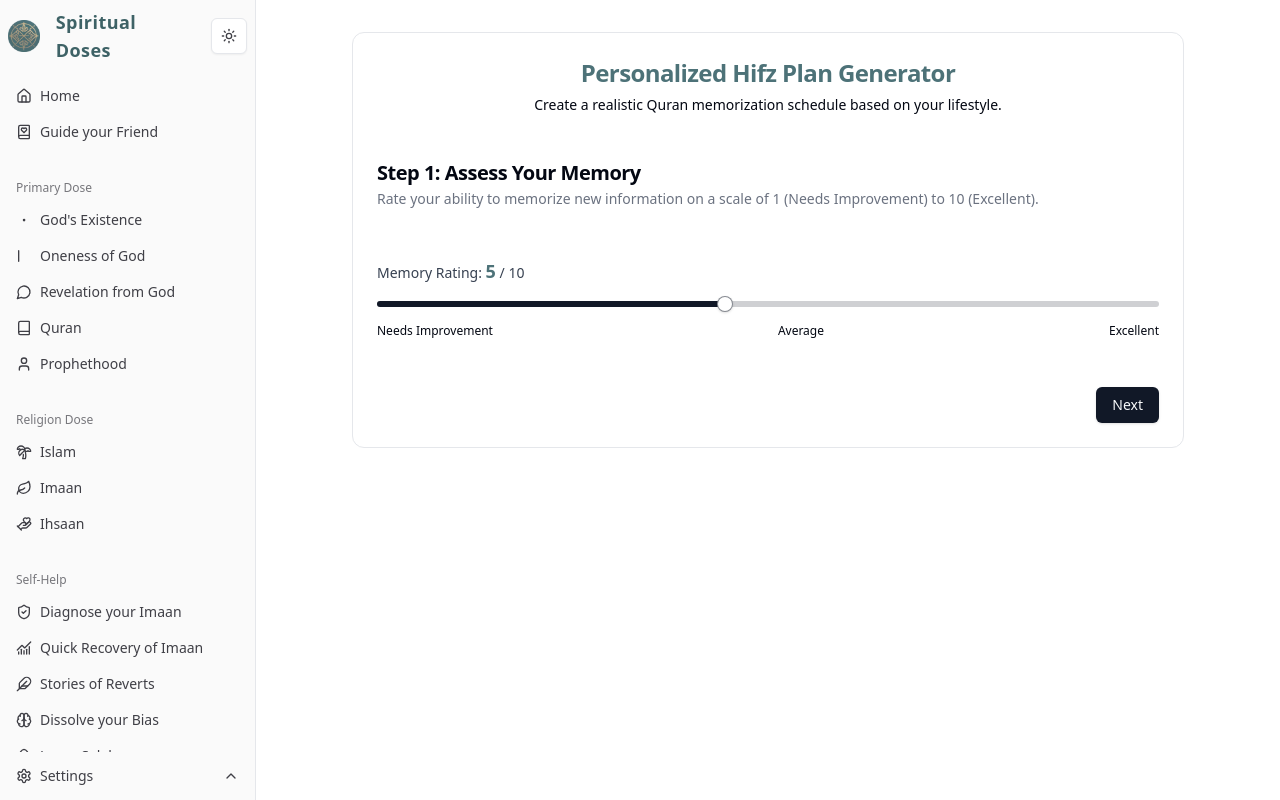
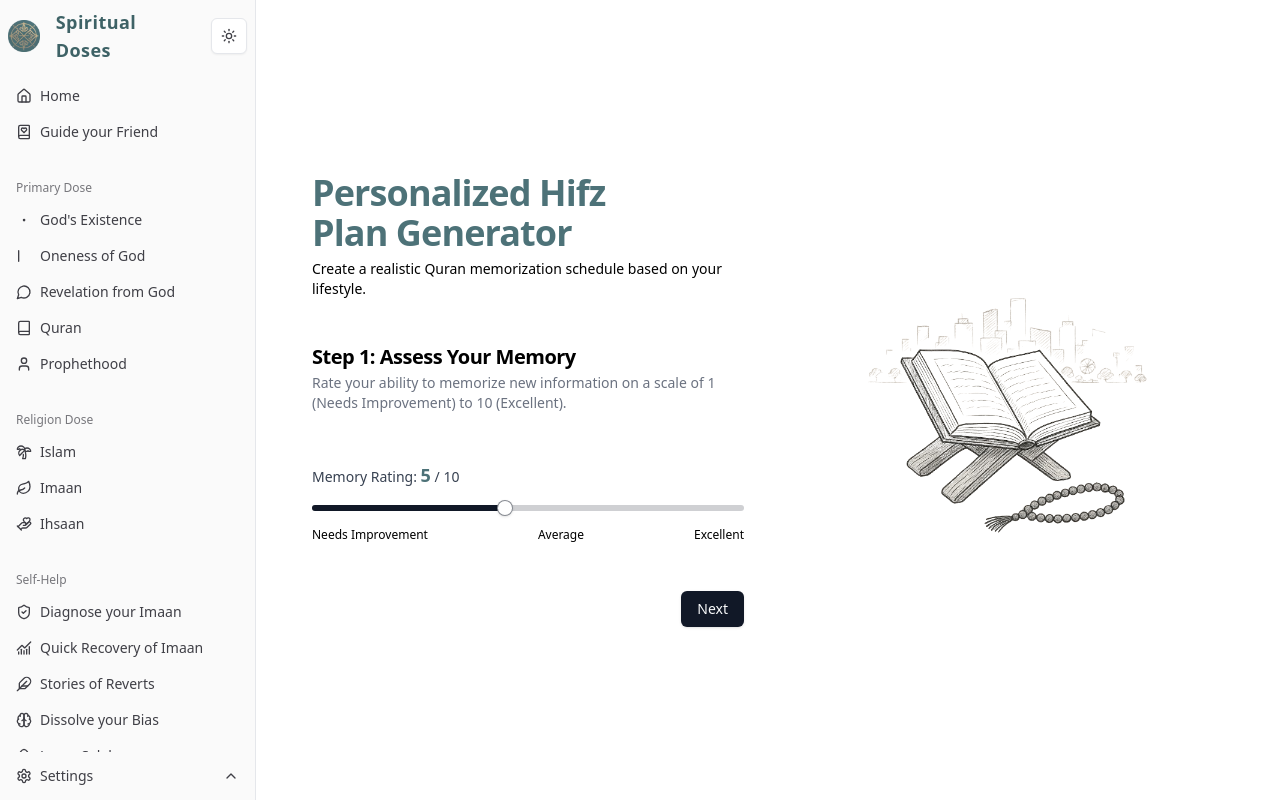
Before and after one commit to subayeel/doses-of-imaan, a Next.js app: page /hifz-planner in a window 1280 px wide. Built offline with nearby package versions, Linux system fonts and the light colour scheme.

Commit message:
fix: hifz guide UI updated

```diff
--- a/src/app/hifz-planner/components/HifzPlannerClient.tsx
+++ b/src/app/hifz-planner/components/HifzPlannerClient.tsx
@@ -14,6 +14,7 @@ import { parseShareData } from "../utils/shareLink";
 import { generateHifzPlan } from "../utils/generatePlan";
 import type { HifzPlanData, HifzPlanResult } from "@/utils/types";
 import { Loader2 } from "lucide-react";
+import Image from "next/image";
 
 // Loading fallback component
 const LoadingFallback = () => (
@@ -211,7 +212,22 @@ function HifzPlannerClientContent() {
     }
   };
 
-  return <div className="space-y-6">{renderStep()}</div>;
+  return (
+    <div className="space-y-6 grid grid-cols-1 md:grid-cols-2 w-full">
+      <div className="flex w-full">{renderStep()}</div>
+
+      <div className="hidden md:flex w-full justify-center ">
+        <Image
+          src="/hifz-illustration.png"
+          height={300}
+          width={300}
+          alt="Hifz"
+          objectFit="contain"
+          className="pointer-events-auto m-auto mix-blend-darken"
+        />
+      </div>
+    </div>
+  );
 }
 
 const HifzPlannerClient: React.FC = () => {
--- a/src/app/hifz-planner/components/ScheduleForms/StudentForm.tsx.tsx
+++ b/src/app/hifz-planner/components/ScheduleForms/StudentForm.tsx.tsx
@@ -2,7 +2,6 @@
 import React, { useState, useEffect } from "react";
 import { Input } from "@/components/ui/input";
 import { Label } from "@/components/ui/label";
-import { Checkbox } from "@/components/ui/checkbox";
 import { StudentSchedule } from "@/utils/types";
 import { calculateStudentTime } from "../../utils/calculateTime";
 
@@ -41,14 +40,14 @@ export default function StudentForm({ schedule, onChange }: Props) {
     }));
   };
 
-  const handleCheckboxChange = (checked: boolean | "indeterminate") => {
-    const isChecked = checked === true;
-    setLocalSchedule((prev) => ({
-      ...prev,
-      isVacation: isChecked,
-      vacationDays: isChecked ? prev.vacationDays ?? 30 : null, // Reset or keep previous value if needed
-    }));
-  };
+  // const handleCheckboxChange = (checked: boolean | "indeterminate") => {
+  //   const isChecked = checked === true;
+  //   setLocalSchedule((prev) => ({
+  //     ...prev,
+  //     isVacation: isChecked,
+  //     vacationDays: isChecked ? prev.vacationDays ?? 30 : null, // Reset or keep previous value if needed
+  //   }));
+  // };
 
   // Calculate potential free time based on inputs (display only)
   const commitments = calculateStudentTime(localSchedule);
@@ -159,7 +158,7 @@ export default function StudentForm({ schedule, onChange }: Props) {
         </div>
 
         {/* Vacation */}
-        <div className="md:col-span-2 flex items-center space-x-2 pt-4">
+        {/* <div className="md:col-span-2 flex items-center space-x-2 pt-4">
           <Checkbox
             id="isVacation"
             name="isVacation"
@@ -167,7 +166,7 @@ export default function StudentForm({ schedule, onChange }: Props) {
             onCheckedChange={handleCheckboxChange}
           />
           <Label htmlFor="isVacation">Currently on Vacation?</Label>
-        </div>
+        </div> */}
         {localSchedule.isVacation && (
           <div className="space-y-1 md:col-span-2">
             <Label htmlFor="vacationDays">Total Vacation Days</Label>
--- a/src/app/hifz-planner/components/Step1_MemoryRating.tsx
+++ b/src/app/hifz-planner/components/Step1_MemoryRating.tsx
@@ -5,7 +5,6 @@ import { Button } from "@/components/ui/button";
 import { Label } from "@/components/ui/label";
 import { Slider } from "@/components/ui/slider"; // Use Slider for rating
 import {
-  Card,
   CardContent,
   CardFooter,
   CardHeader,
@@ -34,12 +33,12 @@ export default function Step1_MemoryRating({
   const canProceed = formData.memoryRating !== null;
 
   return (
-    <Card>
+    <div>
       <CardHeader>
-        <CardTitle className="text-2xl font-bold text-center text-primary">
-          Personalized Hifz Plan Generator
+        <CardTitle className="text-4xl font-bold  text-primary">
+          Personalized Hifz <br></br>Plan Generator
         </CardTitle>
-        <CardDescription className="text-center text-muted-foreground">
+        <CardDescription className=" text-muted-foreground">
           Create a realistic Quran memorization schedule based on your
           lifestyle.
         </CardDescription>
@@ -76,6 +75,6 @@ export default function Step1_MemoryRating({
           Next
         </Button>
       </CardFooter>
-    </Card>
+    </div>
   );
 }
--- a/src/app/hifz-planner/components/Step2_5CurrentHifz.tsx
+++ b/src/app/hifz-planner/components/Step2_5CurrentHifz.tsx
@@ -62,12 +62,14 @@ export default function Step3_CurrentHifz({
   };
 
   return (
-    <div className="space-y-6">
-      <h2 className="text-2xl font-bold">Step 3: Your Current Hifz Progress</h2>
-      <p>Select the Surahs you have already memorized completely.</p>
+    <div className="space-y-2">
+      <div className="flex justify-between items-start w-full mb-8">
+        <h2 className="text-4xl font-bold text-primary">
+          Step 3: Your Current <br></br> Hifz Progress
+        </h2>
 
-      <div className="p-4 bg-muted rounded-md text-sm">
-        <p className="font-medium">Progress Summary:</p>
+        <div className="px-3 py-2 bg-gray-50 border w-fit rounded-md text-sm">
+          {/* <p className="font-medium">Progress Summary:</p> */}
           <p>
             Memorized Verses:{" "}
             <span className="font-bold text-primary">{memorizedVerses}</span> /{" "}
@@ -78,8 +80,14 @@ export default function Step3_CurrentHifz({
             <span className="font-bold text-primary">{percentage}%</span>
           </p>
         </div>
+      </div>
 
       {/* Select All/Deselect All buttons */}
+
+      <div className="flex items-center justify-between w-full">
+        <p className="text-sm text-gray-700">
+          Select the Surahs you have <br></br>already memorized completely.
+        </p>
         <div className="flex space-x-2">
           <Button type="button" variant="secondary" onClick={handleSelectAll}>
             Select All
@@ -87,6 +95,7 @@ export default function Step3_CurrentHifz({
           <Button type="button" variant="outline" onClick={handleDeselectAll}>
             Deselect All
           </Button>
+        </div>
       </div>
 
       {/* List of Surahs with checkboxes */}
--- a/src/app/hifz-planner/components/Step2_UserCategory.tsx
+++ b/src/app/hifz-planner/components/Step2_UserCategory.tsx
@@ -5,7 +5,6 @@ import { Button } from "@/components/ui/button";
 import { Label } from "@/components/ui/label";
 import { RadioGroup, RadioGroupItem } from "@/components/ui/radio-group";
 import {
-  Card,
   CardContent,
   CardFooter,
   CardHeader,
@@ -42,22 +41,22 @@ export default function Step2_UserCategory({
   const canProceed = formData.userCategory !== null;
 
   return (
-    <Card>
+    <div>
       <CardHeader>
-        <CardTitle className="text-2xl font-bold text-center text-primary">
-          Personalized Hifz Plan Generator
+        <CardTitle className="text-4xl font-bold  text-primary">
+          Personalized Hifz <br></br>Plan Generator
         </CardTitle>
-        <CardDescription className="text-center text-muted-foreground">
+        <CardDescription className=" text-muted-foreground">
           Create a realistic Quran memorization schedule based on your
           lifestyle.
         </CardDescription>
       </CardHeader>
       <CardHeader>
         <CardTitle>Step 2: Tell Us About Yourself</CardTitle>
-        <CardDescription>
+        <p className="text-sm text-gray-600">
           Select the category that best describes your current primary
           occupation or life stage.
-        </CardDescription>
+        </p>
       </CardHeader>
       <CardContent>
         <RadioGroup
@@ -93,6 +92,6 @@ export default function Step2_UserCategory({
           Next
         </Button>
       </CardFooter>
-    </Card>
+    </div>
   );
 }
--- a/src/app/hifz-planner/components/Step3_ScheduleInput.tsx
+++ b/src/app/hifz-planner/components/Step3_ScheduleInput.tsx
@@ -3,7 +3,6 @@
 import React from "react";
 import { Button } from "@/components/ui/button";
 import {
-  Card,
   CardContent,
   CardFooter,
   CardHeader,
@@ -95,24 +94,17 @@ export default function Step3_ScheduleInput({
   };
 
   return (
-    <Card>
+    <div>
       <CardHeader>
-        <CardTitle className="text-2xl font-bold text-center text-primary">
-          Personalized Hifz Plan Generator
+        <CardTitle className="text-4xl text-primary font-bold">
+          Step 3: Your Schedule <br></br>Details
         </CardTitle>
-        <CardDescription className="text-center text-muted-foreground">
-          Create a realistic Quran memorization schedule based on your
-          lifestyle.
-        </CardDescription>
-      </CardHeader>
-      <CardHeader>
-        <CardTitle>Step 3: Your Schedule Details</CardTitle>
         <CardDescription>
           Provide details about your typical time commitments to help estimate
           your available time for Hifz.
         </CardDescription>
       </CardHeader>
-      <CardContent className="space-y-4">{renderForm()}</CardContent>
+      <CardContent className="space-y-2">{renderForm()}</CardContent>
       <CardFooter className="flex justify-between">
         <Button variant="outline" onClick={onBack}>
           Back
@@ -120,6 +112,6 @@ export default function Step3_ScheduleInput({
         {/* Add disabled={!canProceed} after implementing validation in sub-forms */}
         <Button onClick={onNext}>Generate Plan</Button>
       </CardFooter>
-    </Card>
+    </div>
   );
 }
--- a/src/app/hifz-planner/components/Step4_PlanDisplay.tsx
+++ b/src/app/hifz-planner/components/Step4_PlanDisplay.tsx
@@ -8,9 +8,7 @@ import {
   CardFooter,
   CardHeader,
   CardTitle,
-  CardDescription,
 } from "@/components/ui/card";
-import { Alert, AlertDescription, AlertTitle } from "@/components/ui/alert";
 import { Copy, Download, RefreshCw, Edit, RefreshCcw } from "lucide-react"; // Icons
 import { generateShareURL } from "../utils/shareLink";
 import { generatePdf } from "../utils/pdfGenerator";
@@ -111,23 +109,13 @@ export default function Step4_PlanDisplay({
   }${days} day(s)`;
 
   return (
-    <Card>
-      <CardHeader>
-        <CardTitle className="text-center text-2xl text-primary">
-          Your Personalized Hifz Plan
-        </CardTitle>
-        <CardDescription className="text-center">
-          This is an estimated plan based on your input. Consistency and
-          revision are key!
-        </CardDescription>
-      </CardHeader>
+    <div>
       <CardContent
         ref={planRef}
         className="space-y-4 p-6 bg-background rounded-md"
       >
-        {" "}
         {/* Add ref here and styling */}
-        <h3 className="font-semibold text-lg border-b pb-2 mb-3">
+        <h3 className="font-semibold text-4xl text-primary border-b pb-2 mb-3">
           Plan Summary
         </h3>
         <div className="grid grid-cols-1 sm:grid-cols-2 gap-x-4 gap-y-2">
@@ -241,7 +229,7 @@ export default function Step4_PlanDisplay({
             {estimatedCompletionDate}
           </p>
         </div>
-        <Alert className="mt-4 bg-amber-50 border-amber-200 text-amber-800">
+        {/* <Alert className="mt-4 bg-amber-50 border-amber-200 text-amber-800">
           <RefreshCw className="h-4 w-4 !text-amber-600" />
           <AlertTitle className="font-semibold !text-amber-900">
             Crucial: Revision is Essential!
@@ -251,7 +239,7 @@ export default function Step4_PlanDisplay({
             emphasizes: without constant revision, memorization fades quickly.
             Make it a non-negotiable part of your daily/weekly routine.
           </AlertDescription>
-        </Alert>
+        </Alert> */}
         {/* Hidden section with raw data for PDF if needed, or just style the above */}
         <div id="pdf-data-details" className="hidden">
           {/* Include user schedule details here if needed for the PDF */}
@@ -322,6 +310,6 @@ export default function Step4_PlanDisplay({
           Start New Plan
         </Button>
       </CardFooter>
-    </Card>
+    </div>
   );
 }
--- a/src/app/hifz-planner/page.tsx
+++ b/src/app/hifz-planner/page.tsx
@@ -2,7 +2,7 @@ import HifzPlannerClient from "./components/HifzPlannerClient";
 
 export default function HifzPlannerPage() {
   return (
-    <div className="container mx-auto p-4 md:p-8 max-w-4xl">
+    <div className="p-4 md:p-8 min-h-screen flex items-center justify-center">
       <HifzPlannerClient />
     </div>
   );
```
Also changed, not shown: public/hifz-illustration.png (added). Lines whose indentation alone changed are shown as unchanged.
